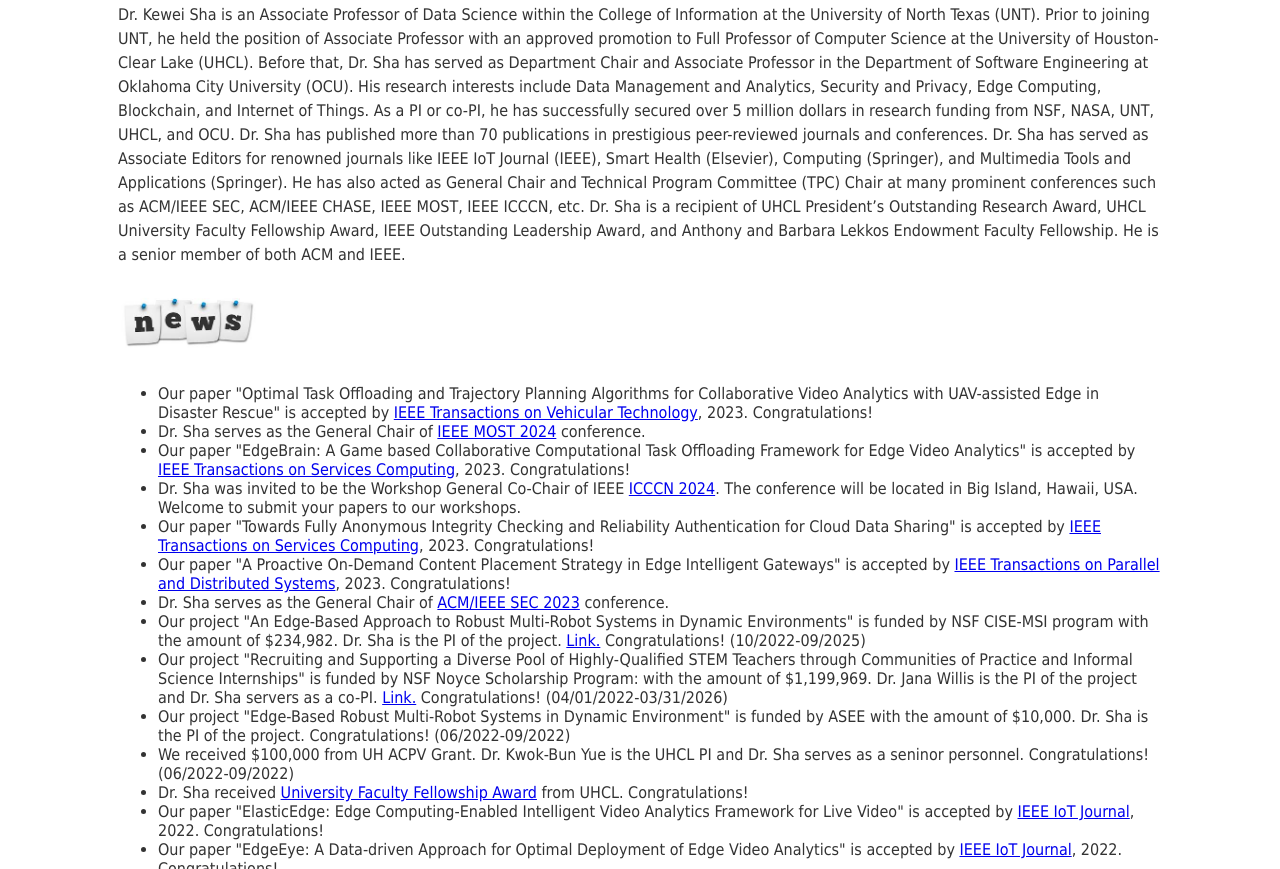
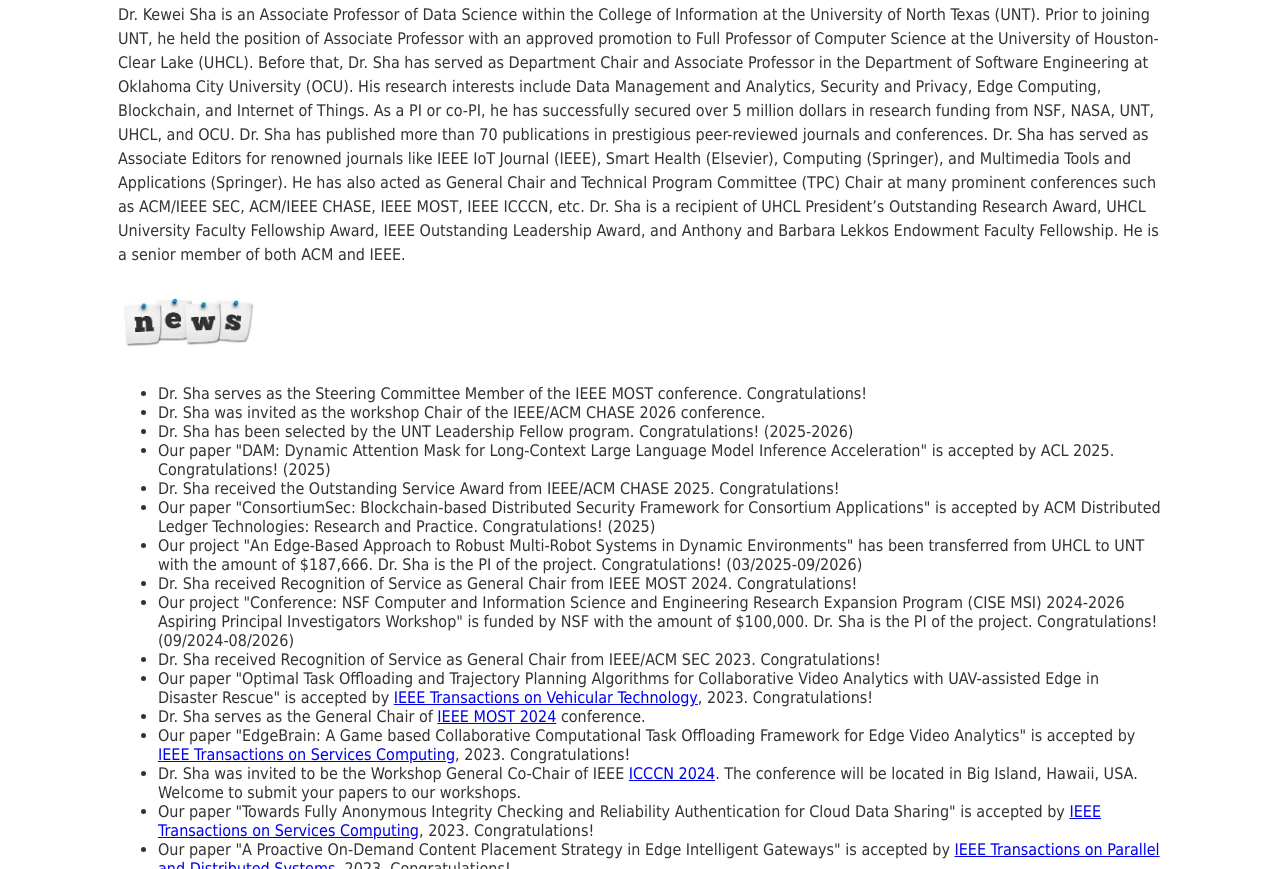
Before and after one commit to comersha/comersha.github.io, a plain HTML site: page index.html in a window 1280 px wide. Shown: the part 357-1226 px from the top of the page. Drawn offline with Linux system fonts and the light colour scheme.

Commit message:
Update index.html

```diff
--- a/index.html
+++ b/index.html
@@ -40,6 +40,16 @@
 <img alt="" src="news.jpg" width="140">
 
 <div><ul>
+<li>Dr. Sha serves as the Steering Committee Member of the IEEE MOST conference. Congratulations!</li>
+<li>Dr. Sha was invited as the workshop Chair of the IEEE/ACM CHASE 2026 conference.</li>
+<li>Dr. Sha has been selected by the UNT Leadership Fellow program. Congratulations! (2025-2026)</li>
+<li>Our paper "DAM: Dynamic Attention Mask for Long-Context Large Language Model Inference Acceleration" is accepted by ACL 2025. Congratulations! (2025)</li>
+<li>Dr. Sha received the Outstanding Service Award from IEEE/ACM CHASE 2025. Congratulations!</li>
+<li>Our paper "ConsortiumSec: Blockchain-based Distributed Security Framework for Consortium Applications" is accepted by ACM Distributed Ledger Technologies: Research and Practice. Congratulations! (2025)</li>
+<li>Our project "An Edge-Based Approach to Robust Multi-Robot Systems in Dynamic Environments" has been transferred from UHCL to UNT with the amount of $187,666. Dr. Sha is the PI of the project. Congratulations! (03/2025-09/2026)</li>
+<li>Dr. Sha received Recognition of Service as General Chair from IEEE MOST 2024. Congratulations!</li>
+<li>Our project "Conference: NSF Computer and Information Science and Engineering Research Expansion Program (CISE MSI) 2024-2026 Aspiring Principal Investigators Workshop" is funded by NSF with the amount of $100,000. Dr. Sha is the PI of the project. Congratulations! (09/2024-08/2026)</li>
+<li>Dr. Sha received Recognition of Service as General Chair from IEEE/ACM SEC 2023. Congratulations!</li>
 <li>Our paper "Optimal Task Offloading and Trajectory Planning Algorithms for Collaborative Video Analytics with UAV-assisted Edge in Disaster Rescue" is accepted by <a href="https://ieeexplore.ieee.org/abstract/document/10365400">IEEE Transactions on Vehicular Technology</a>, 2023. Congratulations! </li>
 	<li>Dr. Sha serves as the General Chair of <a href="https://ieeemobility.org/MOST2024/">IEEE MOST 2024</a> conference.</li>
 <li>Our paper "EdgeBrain: A Game based Collaborative Computational Task Offloading Framework for Edge Video Analytics" is accepted by <a href="https://ieeexplore.ieee.org/abstract/document/10360217">IEEE Transactions on Services Computing</a>, 2023. Congratulations! </li>
```
